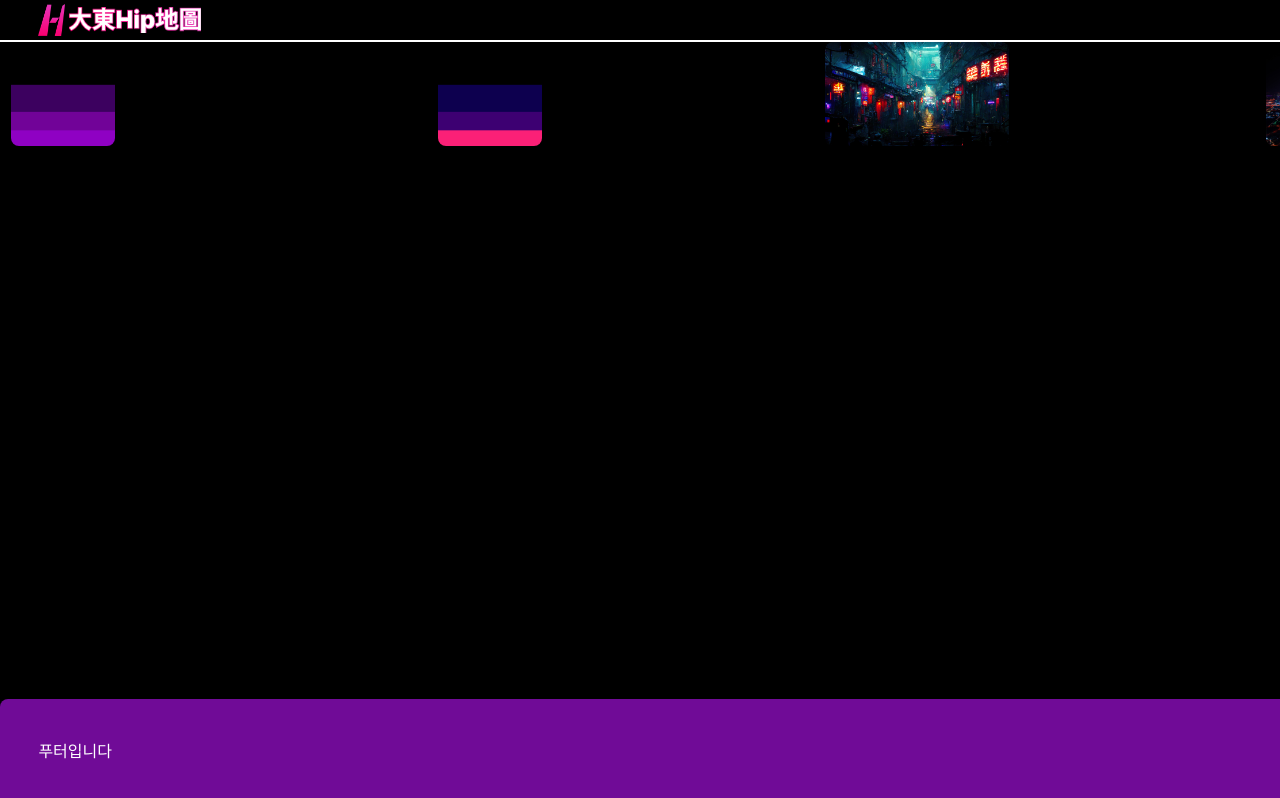
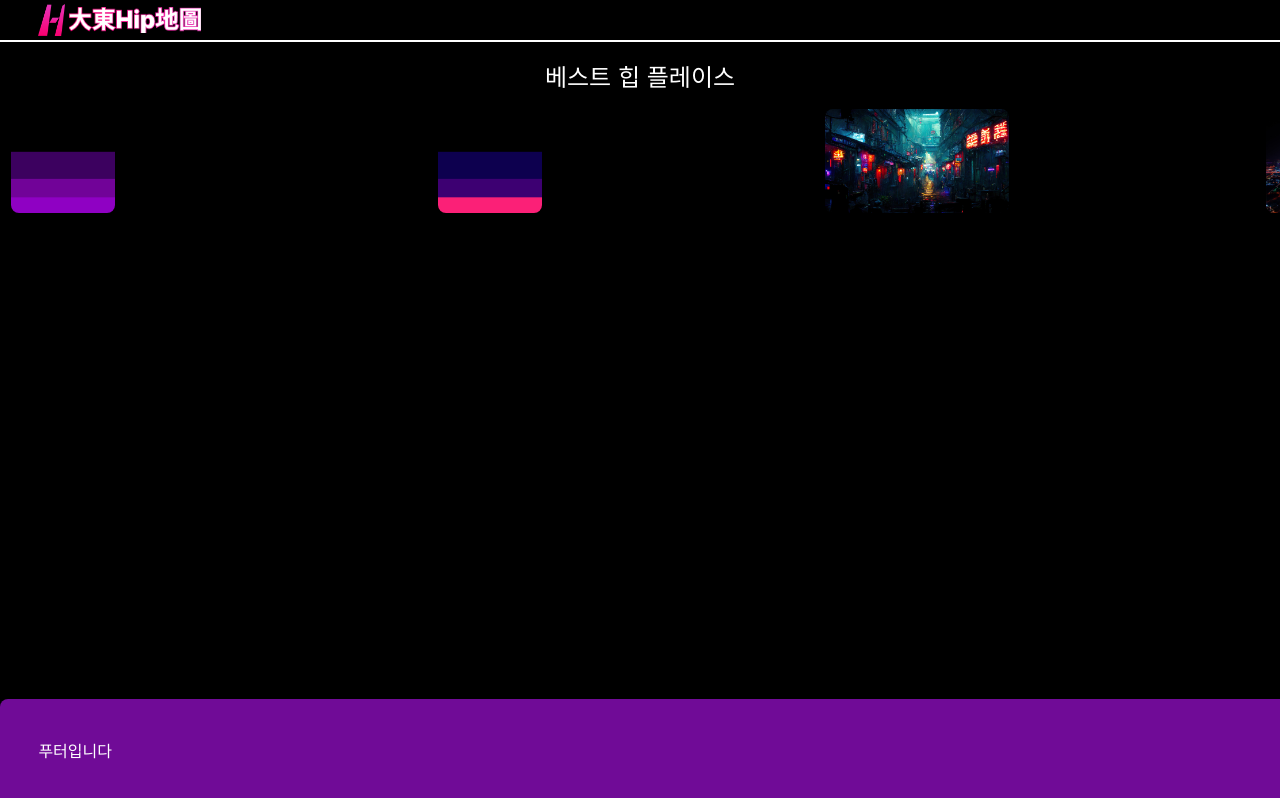
Before and after one commit to wonsyn/hipmap, a React (Create React App) app in the folder frontend/: page /main in a window 1280 px wide. Built offline with nearby package versions, Linux system fonts and the light colour scheme.

Commit message:
feat_Jin: 베스트 힙 플레이스 기능 구현

```diff
--- a/frontend/src/pages/main/Main.tsx
+++ b/frontend/src/pages/main/Main.tsx
@@ -1,97 +1,11 @@
 /** @jsxImportSource @emotion/react */
-import Card from "../../components/card/Card";
-import { ImgContainer } from "./styles/ImgStyle";
-import Slider from "react-slick";
-import "slick-carousel/slick/slick-theme.css";
-import "slick-carousel/slick/slick.css";
 
-import { css } from "@emotion/react";
+import BestHipPlace from "./component/bestHipPlace";
 
-function SampleNextArrow() {
-  return <div style={{ display: "none" }} />;
-}
 const Main = () => {
-  const autoPlayState = {
-    infinite: true,
-    slidesToShow: 3,
-    slidesToScroll: 1,
-    autoplay: true,
-    speed: 6000,
-    autoplaySpeed: 0,
-    cssEase: "linear",
-    nextArrow: <SampleNextArrow />,
-    prevArrow: <SampleNextArrow />,
-  };
   return (
     <div>
-      <Slider {...autoPlayState}>
-        <Card
-          width="30vw"
-          height="13vh"
-          overflow="hidden"
-          display="flex"
-          align_items="center"
-          justify_content="center"
-          background="black"
-        >
-          <ImgContainer src="/img/1.jpg" alt="그림" />
-        </Card>
-        <Card
-          width="30vw"
-          height="13vh"
-          overflow="hidden"
-          display="flex"
-          align_items="center"
-          justify_content="center"
-          background="black"
-        >
-          <ImgContainer src="/img/2.png" alt="그림" />
-        </Card>
-        <Card
-          width="30vw"
-          height="13vh"
-          overflow="hidden"
-          display="flex"
-          align_items="center"
-          justify_content="center"
-          background="black"
-        >
-          <ImgContainer src="/img/3.png" alt="그림" />
-        </Card>
-        <Card
-          width="30vw"
-          height="13vh"
-          overflow="hidden"
-          display="flex"
-          align_items="center"
-          justify_content="center"
-          background="black"
-        >
-          <ImgContainer src="/img/4.png" alt="그림" />
-        </Card>
-        <Card
-          width="30vw"
-          height="13vh"
-          overflow="hidden"
-          display="flex"
-          align_items="center"
-          justify_content="center"
-          background="black"
-        >
-          <ImgContainer src="/img/5.jpg" alt="그림" />
-        </Card>
-        <Card
-          width="30vw"
-          height="13vh"
-          overflow="hidden"
-          display="flex"
-          align_items="center"
-          justify_content="center"
-          background="black"
-        >
-          <ImgContainer src="/img/6.jpg" alt="그림" />
-        </Card>
-      </Slider>
+      <BestHipPlace />
     </div>
   );
 };
--- /dev/null
+++ b/frontend/src/pages/main/component/bestHipPlace/Slide.tsx
@@ -0,0 +1,97 @@
+import Card from "../../../../components/card/Card";
+import { ImgContainer } from "../../styles/ImgStyle";
+import Slider from "react-slick";
+import "slick-carousel/slick/slick-theme.css";
+import "slick-carousel/slick/slick.css";
+
+function SampleNextArrow() {
+  return <div style={{ display: "none" }} />;
+}
+
+const Slide = () => {
+  const autoPlayState = {
+    infinite: true,
+    slidesToShow: 3,
+    slidesToScroll: 1,
+    autoplay: true,
+    speed: 6000,
+    autoplaySpeed: 0,
+    cssEase: "linear",
+    nextArrow: <SampleNextArrow />,
+    prevArrow: <SampleNextArrow />,
+  };
+  return (
+    <div>
+      <Slider {...autoPlayState}>
+        <Card
+          width="30vw"
+          height="13vh"
+          overflow="hidden"
+          display="flex"
+          align_items="center"
+          justify_content="center"
+          background="black"
+        >
+          <ImgContainer src="/img/1.jpg" alt="그림" />
+        </Card>
+        <Card
+          width="30vw"
+          height="13vh"
+          overflow="hidden"
+          display="flex"
+          align_items="center"
+          justify_content="center"
+          background="black"
+        >
+          <ImgContainer src="/img/2.png" alt="그림" />
+        </Card>
+        <Card
+          width="30vw"
+          height="13vh"
+          overflow="hidden"
+          display="flex"
+          align_items="center"
+          justify_content="center"
+          background="black"
+        >
+          <ImgContainer src="/img/3.png" alt="그림" />
+        </Card>
+        <Card
+          width="30vw"
+          height="13vh"
+          overflow="hidden"
+          display="flex"
+          align_items="center"
+          justify_content="center"
+          background="black"
+        >
+          <ImgContainer src="/img/4.png" alt="그림" />
+        </Card>
+        <Card
+          width="30vw"
+          height="13vh"
+          overflow="hidden"
+          display="flex"
+          align_items="center"
+          justify_content="center"
+          background="black"
+        >
+          <ImgContainer src="/img/5.jpg" alt="그림" />
+        </Card>
+        <Card
+          width="30vw"
+          height="13vh"
+          overflow="hidden"
+          display="flex"
+          align_items="center"
+          justify_content="center"
+          background="black"
+        >
+          <ImgContainer src="/img/6.jpg" alt="그림" />
+        </Card>
+      </Slider>
+    </div>
+  );
+};
+
+export default Slide;
--- /dev/null
+++ b/frontend/src/pages/main/component/bestHipPlace/index.tsx
@@ -0,0 +1,18 @@
+import {
+  BestHipPlaceTitleDiv,
+  BestHipPlaceWrapper,
+} from "../../styles/bestHipPlace/BestHipPlaceStyle";
+import Slide from "./Slide";
+
+const BestHipPlace = () => {
+  return (
+    <BestHipPlaceWrapper>
+      <BestHipPlaceTitleDiv>베스트 힙 플레이스</BestHipPlaceTitleDiv>
+      <div>
+        <Slide />
+      </div>
+    </BestHipPlaceWrapper>
+  );
+};
+
+export default BestHipPlace;
--- /dev/null
+++ b/frontend/src/pages/main/styles/bestHipPlace/BestHipPlaceStyle.ts
@@ -0,0 +1,13 @@
+import styled from "@emotion/styled";
+
+export const BestHipPlaceWrapper = styled.div`
+  margin-top: 2vh;
+`;
+
+export const BestHipPlaceTitleDiv = styled.div`
+  font-size: 1.5rem;
+  margin-bottom: 2vh;
+  width: 100%;
+  display: flex;
+  justify-content: center;
+`;
```
